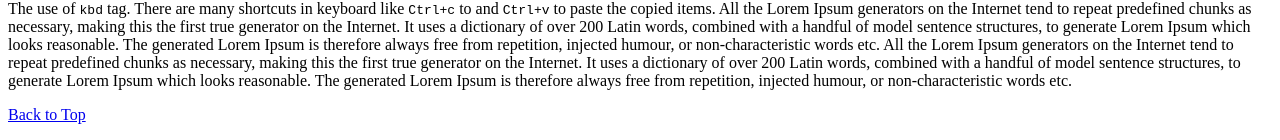
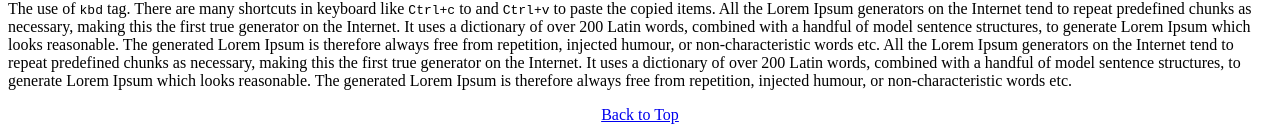
Before and after one commit to nurusshakib88/html50, a plain HTML site: page index.html in a window 1280 px wide. Shown: the part 2399-2539 px from the top of the page. Drawn offline with Linux system fonts and the light colour scheme.

Commit message:
Update index.html

```diff
--- a/index.html
+++ b/index.html
@@ -190,7 +190,7 @@
 <p>The use of <code>kbd</code> tag. There are many shortcuts in keyboard like <kbd>Ctrl+c</kbd> to and <kbd>Ctrl+v</kbd> to paste the copied items. All the Lorem Ipsum generators on the Internet tend to repeat predefined chunks as necessary, making this the first true generator on the Internet. It uses a dictionary of over 200 Latin words, combined with a handful of model sentence structures, to generate Lorem Ipsum which looks reasonable. The generated Lorem Ipsum is therefore always free from repetition, injected humour, or non-characteristic words etc. All the Lorem Ipsum generators on the Internet tend to repeat predefined chunks as necessary, making this the first true generator on the Internet. It uses a dictionary of over 200 Latin words, combined with a handful of model sentence structures, to generate Lorem Ipsum which looks reasonable. The generated Lorem Ipsum is therefore always free from repetition, injected humour, or non-characteristic words etc.</p>
 
 
-<p><a href="index.html" target="_top">Back to Top</a></p>
+<p style="text-align:center"><a href="index.html" target="_top">Back to Top</a></p>
 
 
 </body>
```
